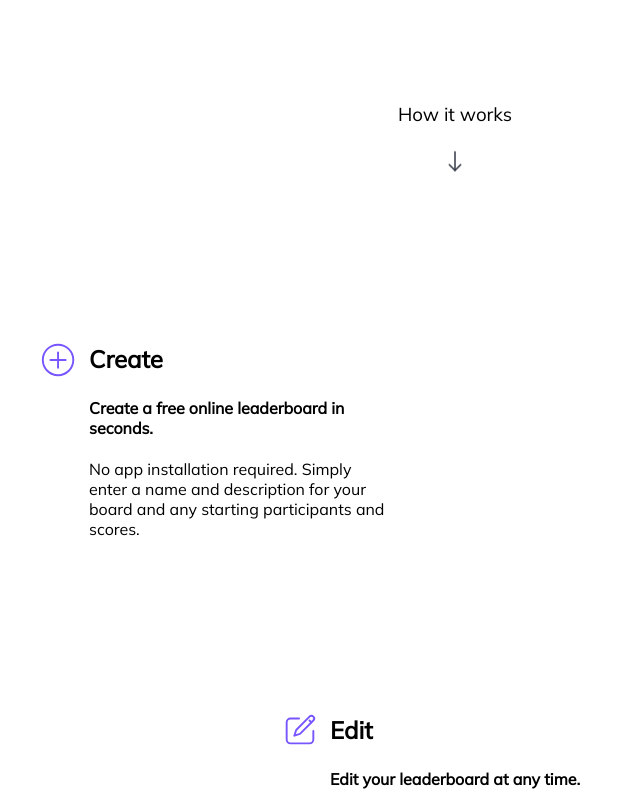
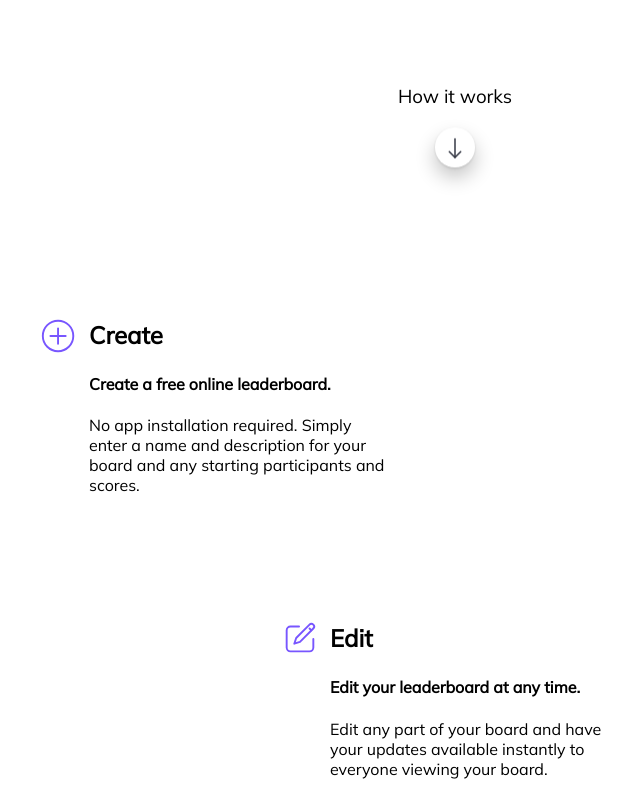
Before and after one commit to jskidev/reactBoard, a React (Create React App) app in the folder client/: page / in a window 1280 px wide. Shown: the part 620-1420 px from the top of the page, without its empty margins (185-825 px from the left). Built offline with nearby package versions, Linux system fonts and the light colour scheme.

Commit message:
home page updates

```diff
--- a/client/src/App.css
+++ b/client/src/App.css
@@ -117,7 +117,7 @@ nav a:visited {
 }
 
 .panelContent {
-  padding: 5rem 2rem;
+  padding: 3.5rem 2rem;
   width: 350px;
   display: flex;
 }
@@ -193,10 +193,43 @@ nav a:visited {
   width: 100%;
 }
 
-.panelHeader img {
+.panelHeader svg {
   animation-duration: 3s;
   animation-name: arrowDown;
   animation-iteration-count:infinite;
+}
+
+.downArrow {
+  border-radius: 20px;
+  padding: 5px;
+  box-shadow: 0 1px 3px rgba(0,0,0,0.12), 0 10px 20px rgba(0,0,0,0.24);
+}
+
+.downArrow:hover {
+  background-color: #7856FF;
+}
+
+.downArrow:hover g {
+  stroke: #FFFFFF;
+}
+
+.upArrow {
+  border-radius: 40px;
+  padding: 8px;
+  box-shadow: 0 1px 3px rgba(0,0,0,0.12), 0 10px 20px rgba(0,0,0,0.24);
+  position: fixed;
+  bottom: 20px;
+  right: 20px;
+  cursor: pointer;
+  background-color: #FFFFFF;
+}
+
+.upArrow:hover {
+  background-color: #7856FF;
+}
+
+.upArrow:hover g {
+  stroke: #FFFFFF;
 }
 
 @keyframes arrowDown {
@@ -256,6 +289,16 @@ nav a:visited {
 @media only screen and (max-width: 600px) {
   .homeBannerLeft {
     padding: 0rem 1rem;
+  }
+}
+
+@media only screen and (max-width: 600px) {
+  .upArrow {
+    padding: 5px;
+    bottom: 10px;
+    right: 10px;
+    width: 30px;
+    height: 30px;
   }
 }
 
--- a/client/src/pages/Home.js
+++ b/client/src/pages/Home.js
@@ -1,19 +1,20 @@
 import React, {useState, useEffect} from 'react';
 import '../App.css';
-import logo from '../images/jumbotronCrop.png';
-import arrow from '../images/arrowDown.svg';
+import logo from '../images/winner.svg';
 import { motion } from "framer-motion"
 
 function Home() {
   const [panel1Visible, setpanel1Visible] = useState(false);
   const [panel2Visible, setpanel2Visible] = useState(false);
   const [panel3Visible, setpanel3Visible] = useState(false);
+  const [scrollToTopVisible, setScrollToTopVisible] = useState(false);
 
   const handleScroll = () => {
     const currentScrollPos = window.pageYOffset;
     setpanel1Visible(panel1Visible ? true : currentScrollPos > 240);
+    setScrollToTopVisible(currentScrollPos > 240);
     setpanel2Visible(panel2Visible ? true : currentScrollPos > 580);
-    setpanel3Visible(panel3Visible ? true : currentScrollPos > 920);
+    setpanel3Visible(panel3Visible ? true : currentScrollPos > 850);
   };
 
   useEffect(() => {
@@ -26,6 +27,11 @@ function Home() {
 
   const handleClick = () => {
     window.location = '/create'
+  }
+
+  const handleGoToTop = () => {
+    document.body.scrollTop = 0;
+    document.documentElement.scrollTop = 0;
   }
 
   return (
@@ -45,11 +51,13 @@ function Home() {
             <img alt="" src={logo} />
           </motion.div>
         </div>
-        <motion.div animate={{ translateY: [75, 0], opacity: [0, 1] }} transition={{ ease: "easeOut", delay: 3, duration: 1 }} className="panelHeader">
+        <motion.div animate={{ translateY: [75, 0], opacity: [0, 1] }} transition={{ ease: "easeOut", delay: 3.25, duration: 1 }} className="panelHeader">
           <h3>
             How it works
           </h3>
-          <a href="#HowItWorks"><img alt="Down Arrow" src={arrow} width="30px"/></a>
+          <a href="#HowItWorks">
+            <svg class="downArrow" height="30" viewBox="0 0 21 21" width="30" xmlns="http://www.w3.org/2000/svg"><g fill="none" fill-rule="evenodd" stroke="#2a2e3b" stroke-linecap="round" stroke-linejoin="round" transform="translate(6 4)"><path d="m7.328 6.67.001 5.658-5.658-.001" transform="matrix(-.70710678 .70710678 .70710678 .70710678 .965201 -.399799)"/><path d="m4.5.5v13"/></g></svg>
+          </a>
         </motion.div>
     </div>
 
@@ -65,7 +73,7 @@ function Home() {
             Create
           </h3>
           <h4>
-            Create a free online leaderboard in seconds.
+            Create a free online leaderboard.
           </h4>
           <p>
             No app installation required. Simply enter a name and description for your board and any starting participants and scores.
@@ -104,11 +112,12 @@ function Home() {
             Share your leaderboard with anybody.
           </h4>
           <p>
-            Send your shareable or admin link to allow participants to view your board, and admins to edit your board.
+            Send your shareable or admin link to allow participants to view your board, or admins to edit your board.
           </p>
         </div>
       </div>
     </div>
+      <svg title="Go to top" onClick={handleGoToTop} style={{visibility:scrollToTopVisible ? 'visible' : 'hidden'}} className="upArrow" height="40" viewBox="0 0 21 21" width="40" xmlns="http://www.w3.org/2000/svg"><g fill="none" fill-rule="evenodd" stroke="#2A2E3B" stroke-linecap="round" stroke-linejoin="round" transform="translate(6 4)"><polyline points="7.324 1.661 7.324 7.318 1.647 7.339" transform="scale(1 -1) rotate(45 15.35 0)"/><line x1="4.5" x2="4.5" y1=".5" y2="13.5"/></g></svg>
     </div>
   );
 }
```
Also changed, not shown: client/src/images/winner.svg (added), client/src/pages/Create.css (added), 21 other files (tests, documents, lock files or other folders).
